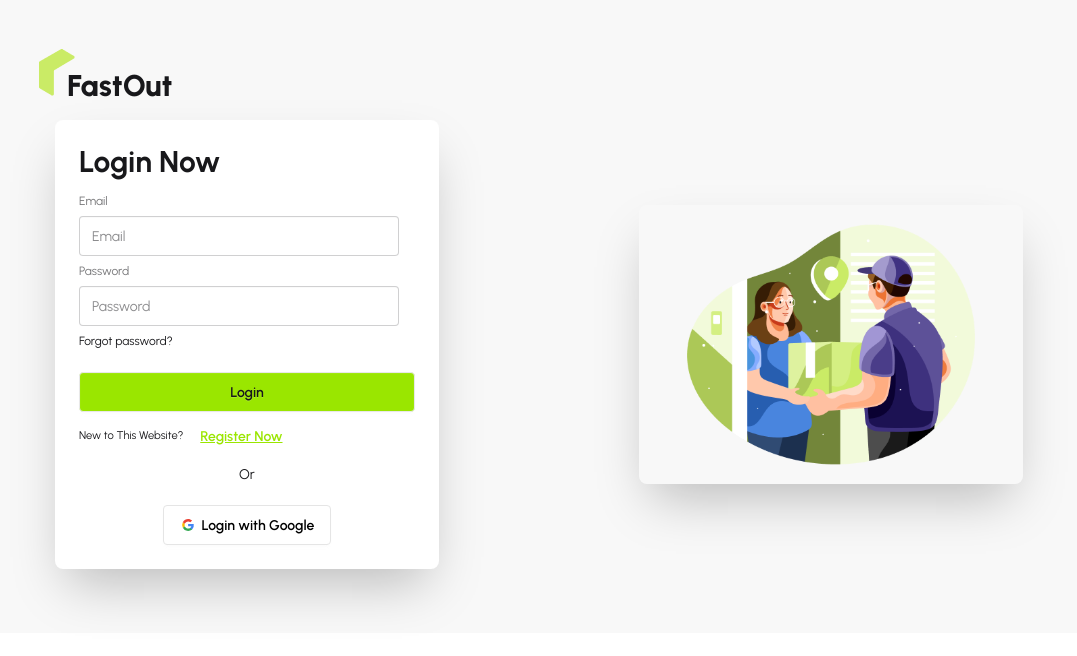
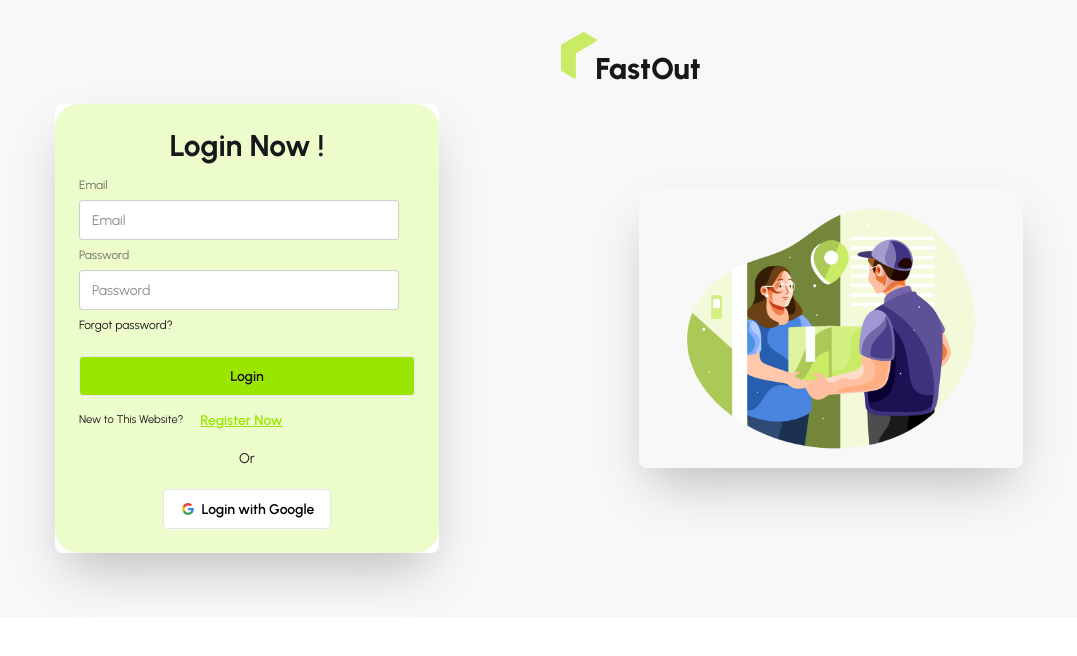
Before and after one commit to TahsinulislamSiam/Fast-Out-Delivery-Platform-client-site, a React (Vite) app: page /login in a window 1280 px wide. Shown: the top 656 px of the page, without its empty margins (9-1086 px from the left). Built offline with nearby package versions, Linux system fonts and the light colour scheme; no server answers.

Commit message:
adding the map of delivery

```diff
--- a/package.json
+++ b/package.json
@@ -13,11 +13,13 @@
     "@tailwindcss/vite": "^4.1.18",
     "aos": "^2.3.4",
     "firebase": "^12.8.0",
+    "leaflet": "^1.9.4",
     "react": "^19.2.0",
     "react-dom": "^19.2.0",
     "react-fast-marquee": "^1.6.5",
     "react-hook-form": "^7.71.1",
     "react-icons": "^5.5.0",
+    "react-leaflet": "^5.0.0",
     "react-responsive-carousel": "^3.2.23",
     "react-router": "^7.12.0",
     "tailwindcss": "^4.1.18"
--- a/src/Context/AuthContext/AuthProvider.jsx
+++ b/src/Context/AuthContext/AuthProvider.jsx
@@ -30,8 +30,6 @@
         return signOut(auth);
     }
 
-
-
     useEffect( ()=>{
         const unSubscribe = onAuthStateChanged(auth,currentUser =>{
             setUser (currentUser);
--- a/src/assets/warehouses.json
+++ b/src/assets/CoverageData.json
@@ -1,4 +1,5 @@
-[
+
+  [
   {
     "region": "Dhaka",
     "district": "Dhaka",
@@ -353,7 +354,7 @@
     "region": "Rangpur",
     "district": "Kurigram",
     "city": "Kurigram",
-    "covered_area": ["Nageshwari", "Bhurungamari", "Chilmari", "Ulipur"],
+    "covered_area": ["Nageshwari", "Bhurungamari","Kurigram", "Ulipur"],
     "status": "active",
     "flowchart": "https://example.com/kurigram-flowchart.png",
     "longitude": 89.65,
@@ -544,7 +545,7 @@
       "Sonatola",
       "Gabtali",
       "Sherpur",
-      "Shajahanpur"
+      "Bogura Sadar"
     ],
     "status": "active",
     "flowchart": "https://example.com/bogura-flowchart.png",
--- a/src/pages/Authentication/Login/Login.jsx
+++ b/src/pages/Authentication/Login/Login.jsx
@@ -12,8 +12,8 @@
 
     return (
         <div className="card bg-base-100 w-full max-w-sm shrink-0 shadow-2xl">
-      <div className="card-body">
-              <h1 className="text-3xl font-bold">Login Now</h1>
+      <div className="card-body bg-lime-100 rounded-3xl">
+              <h1 className="text-3xl font-bold text-center">Login Now !</h1>
            <form onSubmit={handleSubmit(onSubmit)}>
 
             <fieldset className="fieldset">
--- a/src/pages/Authentication/Register/Register.jsx
+++ b/src/pages/Authentication/Register/Register.jsx
@@ -23,8 +23,8 @@
 
 
     <div className="card bg-base-100 w-full max-w-sm shrink-0 shadow-2xl">
-      <div className="card-body">
-              <h1 className="text-3xl font-bold">Create an Account!</h1>
+      <div className="card-body bg-lime-100 rounded-3xl">
+              <h1 className="text-3xl font-bold text-center">Create an Account!</h1>
 
        <form onSubmit={handleSubmit(onSubmit)} >
          <fieldset className="fieldset">
--- a/src/pages/shared/Navbar/Navbar.jsx
+++ b/src/pages/shared/Navbar/Navbar.jsx
@@ -4,12 +4,12 @@
 
 const Navbar = () => {
     const navItem = <>
-         <li className='hover:bg-lime-200'><NavLink>Home</NavLink></li>
-         <li className='hover:bg-lime-200'><NavLink>Service</NavLink></li>
-         <li className='hover:bg-lime-200'><NavLink>Coverage</NavLink></li>
-         <li className='hover:bg-lime-200'><NavLink>About us</NavLink></li>
-         <li className='hover:bg-lime-200'><NavLink>Pricing</NavLink></li>
-         <li className='hover:bg-lime-200'><NavLink>Vlogs</NavLink></li>
+         <li className='hover:bg-lime-200'><NavLink to="/">Home</NavLink></li>
+         <li className='hover:bg-lime-200'><NavLink to="/service">Service</NavLink></li>
+         <li className='hover:bg-lime-200'><NavLink to="/coverage">Coverage</NavLink></li>
+         <li className='hover:bg-lime-200'><NavLink to="/about">About us</NavLink></li>
+         <li className='hover:bg-lime-200'><NavLink to="pricing">Pricing</NavLink></li>
+         <li className='hover:bg-lime-200'><NavLink to="vlogs">Vlogs</NavLink></li>
     </>
     return (
         <div className="navbar bg-base-100 shadow-sm">
@@ -24,9 +24,9 @@
        {navItem}
       </ul>
     </div>
-    <a className="btn btn-ghost text-xl">
+
         <FastOutLogo></FastOutLogo>
-    </a>
+
   </div>
   <div className="navbar-center hidden lg:flex">
     <ul className="menu  menu-horizontal px-1">
@@ -34,8 +34,9 @@
     </ul>
   </div>
   <div className="navbar-end gap-3">
-    <a className="btn bg-emerald-100 rounded-2xl">Sign in</a>
-    <a className="btn bg-lime-300">LogIn</a>
+    <button className="btn bg-emerald-100 rounded-2xl">Sign in</button>
+    <button className="btn bg-lime-300">LogIn</button>
+
   </div>
 </div>
     );
--- a/src/pages/shared/fastOutLogo/FastOutLogo.jsx
+++ b/src/pages/shared/fastOutLogo/FastOutLogo.jsx
@@ -1,12 +1,15 @@
 import React from 'react';
 import logo from '../../../assets/logo.png'
+import { Link } from 'react-router';
 
 const FastOutLogo = () => {
     return (
-        <div className='flex items-end'>
+       <Link to="/">
+        <div className='flex items-end btn btn-ghost text-xl'>
             <img className='mb-2' src={logo} alt="" />
             <p className='text-3xl -ml-2 font-extrabold'>FastOut</p>
         </div>
+       </Link>
     );
 };
 
--- a/src/router/router.jsx
+++ b/src/router/router.jsx
@@ -4,6 +4,7 @@
 import AuthLayout from "../layouts/AuthLayout";
 import Register from "../pages/Authentication/Register/Register";
 import Login from "../pages/Authentication/Login/Login";
+import Coverage from "../pages/Coverage/Coverage";
 
 
 
@@ -15,6 +16,10 @@
         {
             index:true,
             Component:Home,
+        },
+        {
+          path:'coverage',
+          Component:Coverage
         }
     ]
   },
--- a/src/routes/PrivateRoute.jsx
+++ b/src/routes/PrivateRoute.jsx
@@ -9,13 +9,10 @@
     if(loading){
         return <span className="loading loading-spinner loading-xl"></span>
     }
-
     if(!user){
         <Navigate to="/login"></Navigate>
     }
-
     return children;
-
 };
 
 export default PrivateRoute;
```
Also changed, not shown: 1 other file (tests, documents, lock files or other folders).
